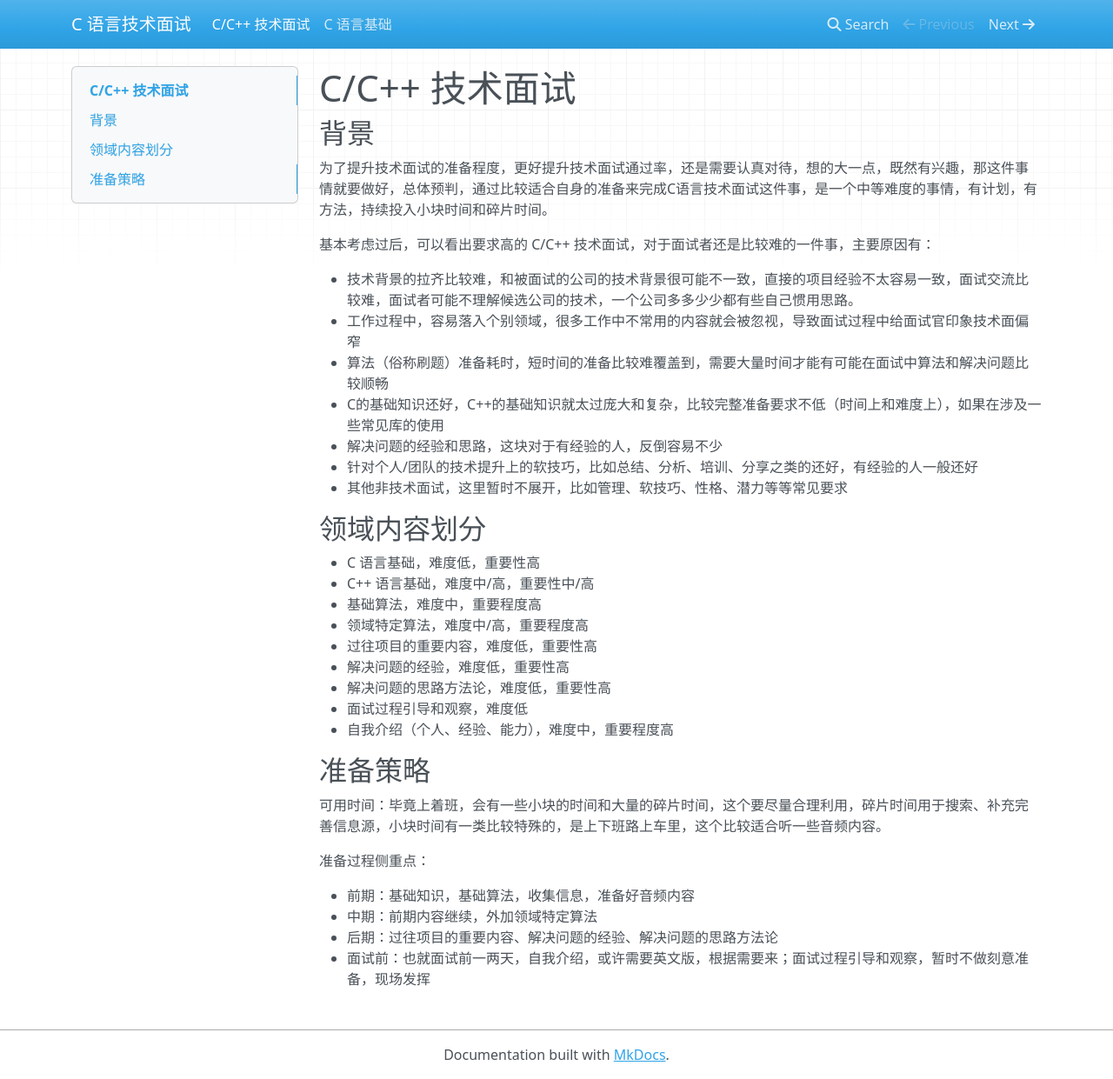
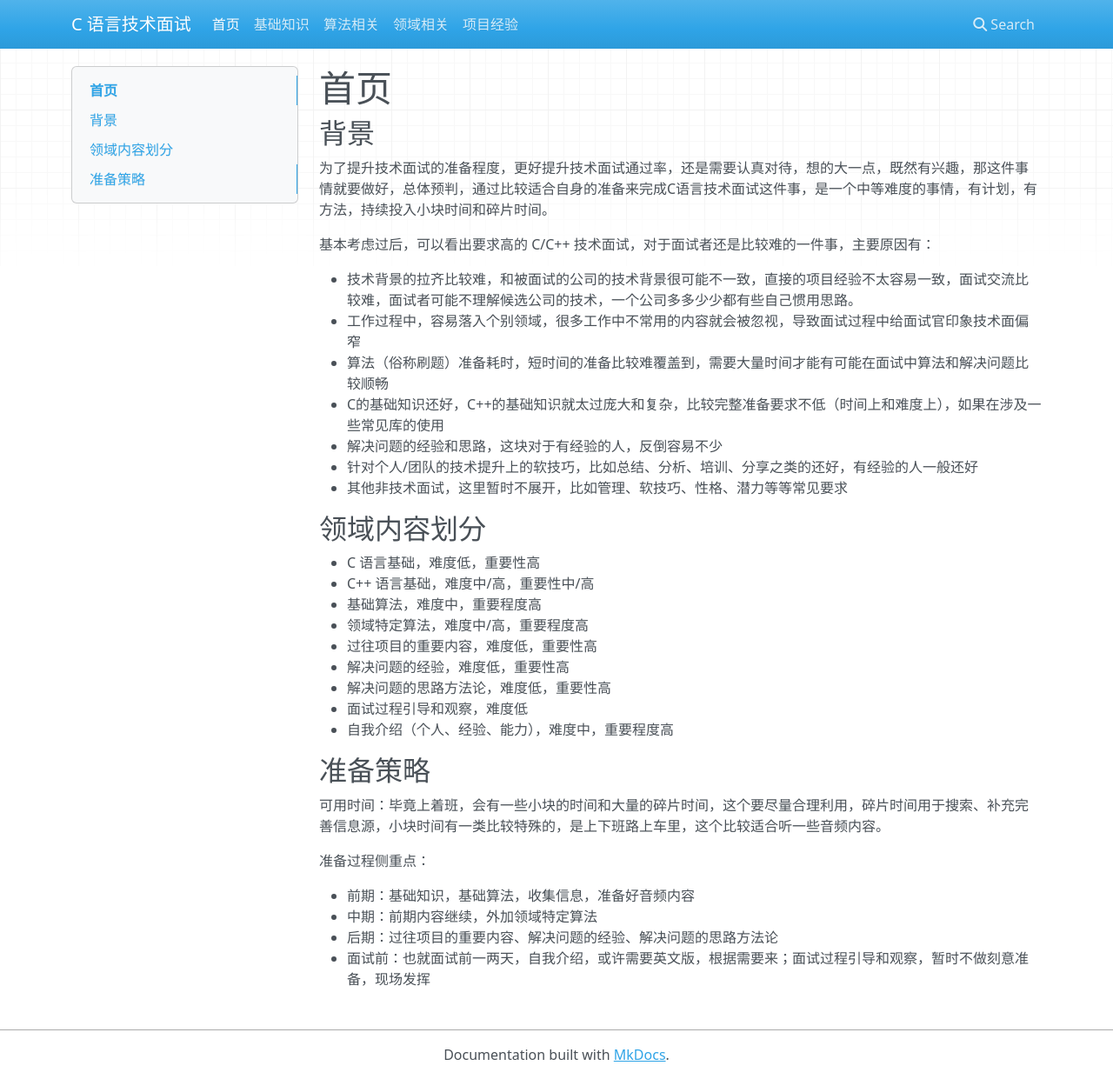
Before and after one commit to renweibo/interview-c, an MkDocs documentation site: the page built from docs/index.md, in a window 1280 px wide and 1241 px high. Shown: the whole window at 87% size. Built offline with MkDocs 1.6.1, drawn with Linux system fonts in a browser that asks for light colours; nearby versions of some CDN libraries; part of the change alters nothing that is shown.

```diff
--- a/docs/index.md
+++ b/docs/index.md
@@ -1,4 +1,4 @@
-# C/C++ 技术面试
+# 首页
 
 ## 背景
 
--- a/mkdocs.yml
+++ b/mkdocs.yml
@@ -1 +1,8 @@
 site_name: C 语言技术面试
+
+nav:
+    - 首页: index.md
+    - 基础知识: basic/
+    - 算法相关: algorithm/
+    - 领域相关: tech-area/
+    - 项目经验: projects/
```
Also changed, not shown: docs/algorithm/simple.md (added), docs/basic/basic_c.md (renamed from docs/basic_c.md), docs/projects/os.md (added), docs/tech-area/并行计算.md (added), 1 other file.
